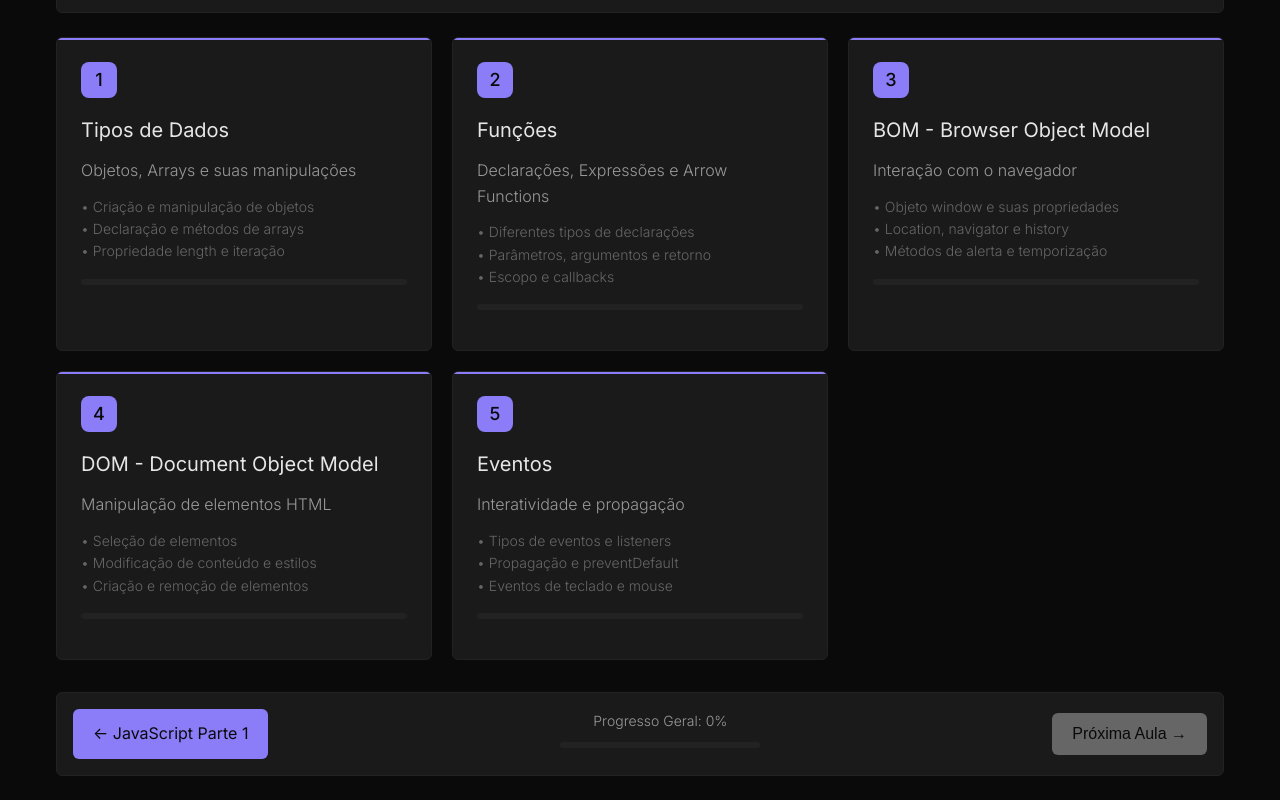
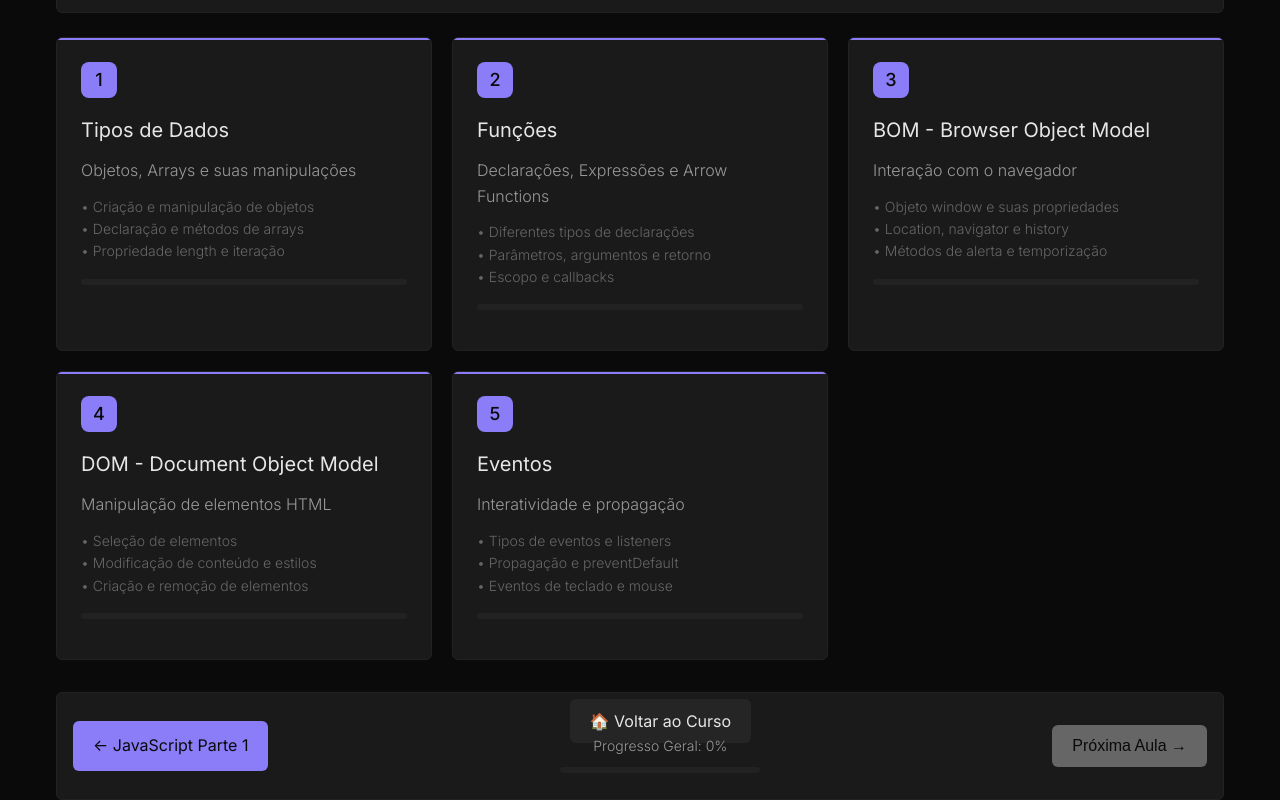
Before and after one commit to MAUGUS2/webApps, a plain HTML site: page 16_06-JAVASCRIPT_2/index.html in a window 1280 px wide. Shown: the part 350-1150 px from the top of the page. Before the commit the page ends 1126 px from the top, so only its background shows below. Drawn offline with Linux system fonts and the light colour scheme.

Commit message:
fix: adiciona botão 'Voltar ao Curso' nas aulas JavaScript
- Adiciona link 🏠 Voltar ao Curso na navegação da aula 6 (JavaScript 2)
- Adiciona link 🏠 Voltar ao Curso no footer da aula 5 (JavaScript 1)
- Melhora navegação entre aulas e índice principal
- Resolve problema de navegação inconsistente

```diff
--- a/16_06-JAVASCRIPT_2/index.html
+++ b/16_06-JAVASCRIPT_2/index.html
@@ -365,6 +365,7 @@
         <nav class="navigation">
             <a href="../16_05-JAVASCRIPT_1/index.html" class="nav-button">← JavaScript Parte 1</a>
             <div class="progress-info">
+                <a href="../indice-geral.html" class="nav-button" style="background: var(--ultra-hover); color: var(--ultra-text); margin-bottom: var(--spacing-2);">🏠 Voltar ao Curso</a>
                 <div>Progresso Geral: <span id="overall-progress">0%</span></div>
                 <div class="progress-bar" style="width: 200px; margin: 10px auto;">
                     <div class="progress-fill" id="overall-progress-bar" style="width: 0%"></div>
```
Also changed, not shown: 16_05-JAVASCRIPT_1/index.html (+1 -0 lines).
